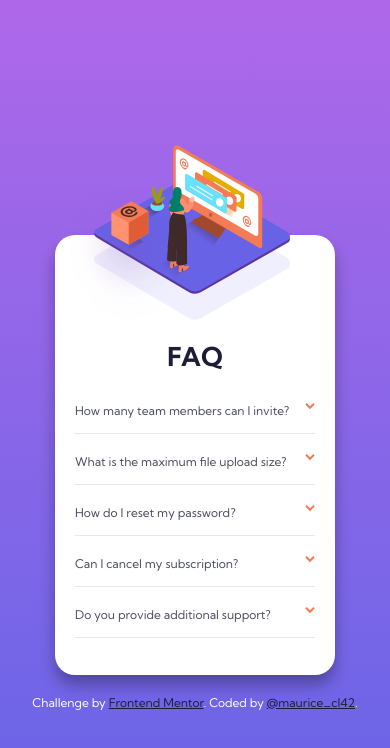
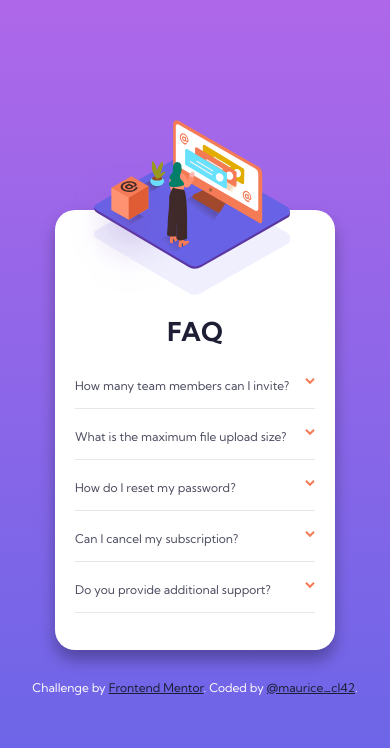
Before and after one commit to Mauricio2802/faq-main, a plain HTML site: page index.html in a window 390 px wide. Drawn offline with Linux system fonts and the light colour scheme.

Commit message:
Fix component margin mobile

```diff
--- a/styles/mobile.css
+++ b/styles/mobile.css
@@ -51,7 +51,7 @@ main {
 
 .component-ctn {
   width: 280px;
-  margin: 100px 0 20px;
+  margin: 60px 0 30px;
   background-color: white;
   border-radius: 20px;
 
```
